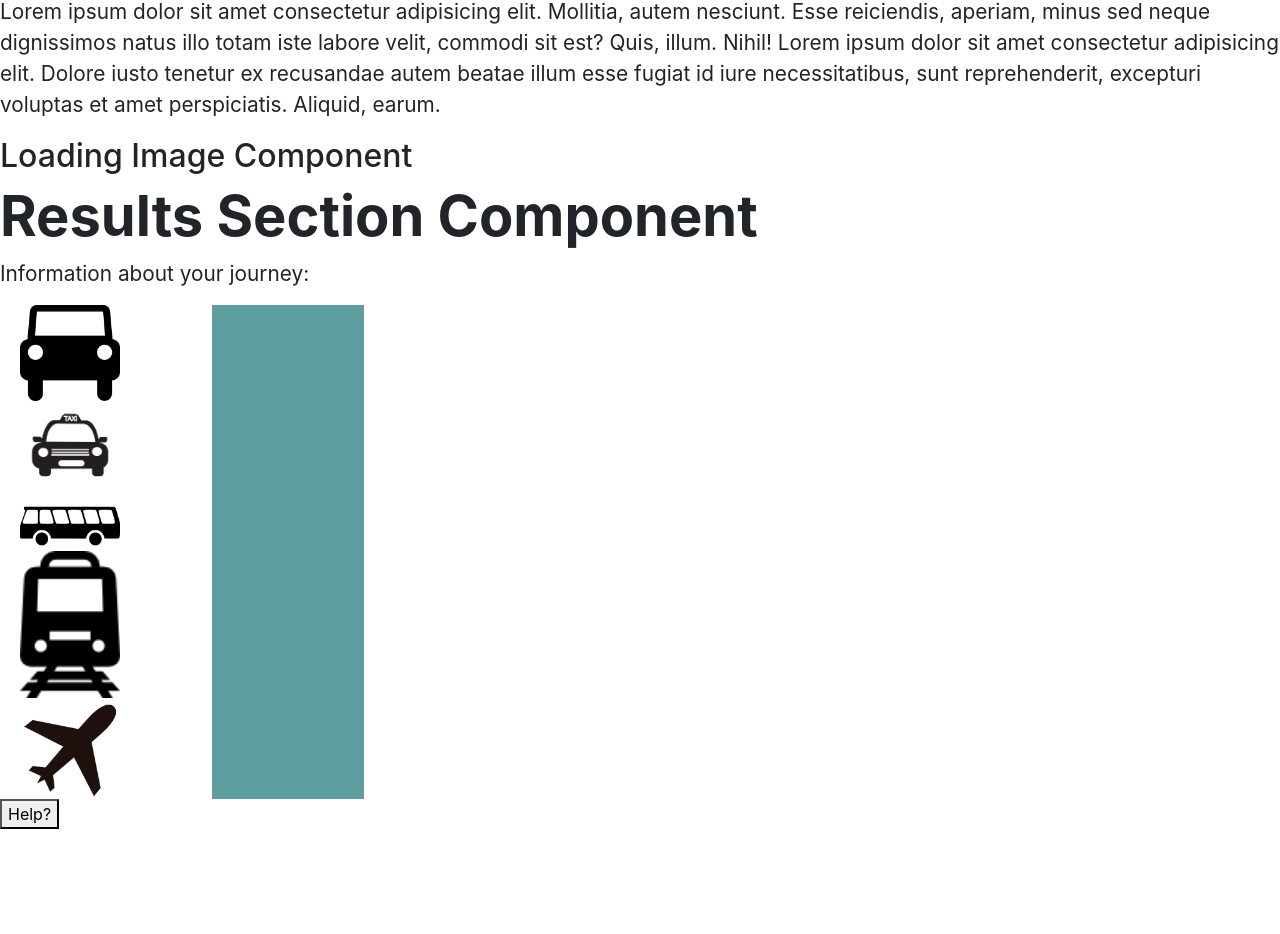
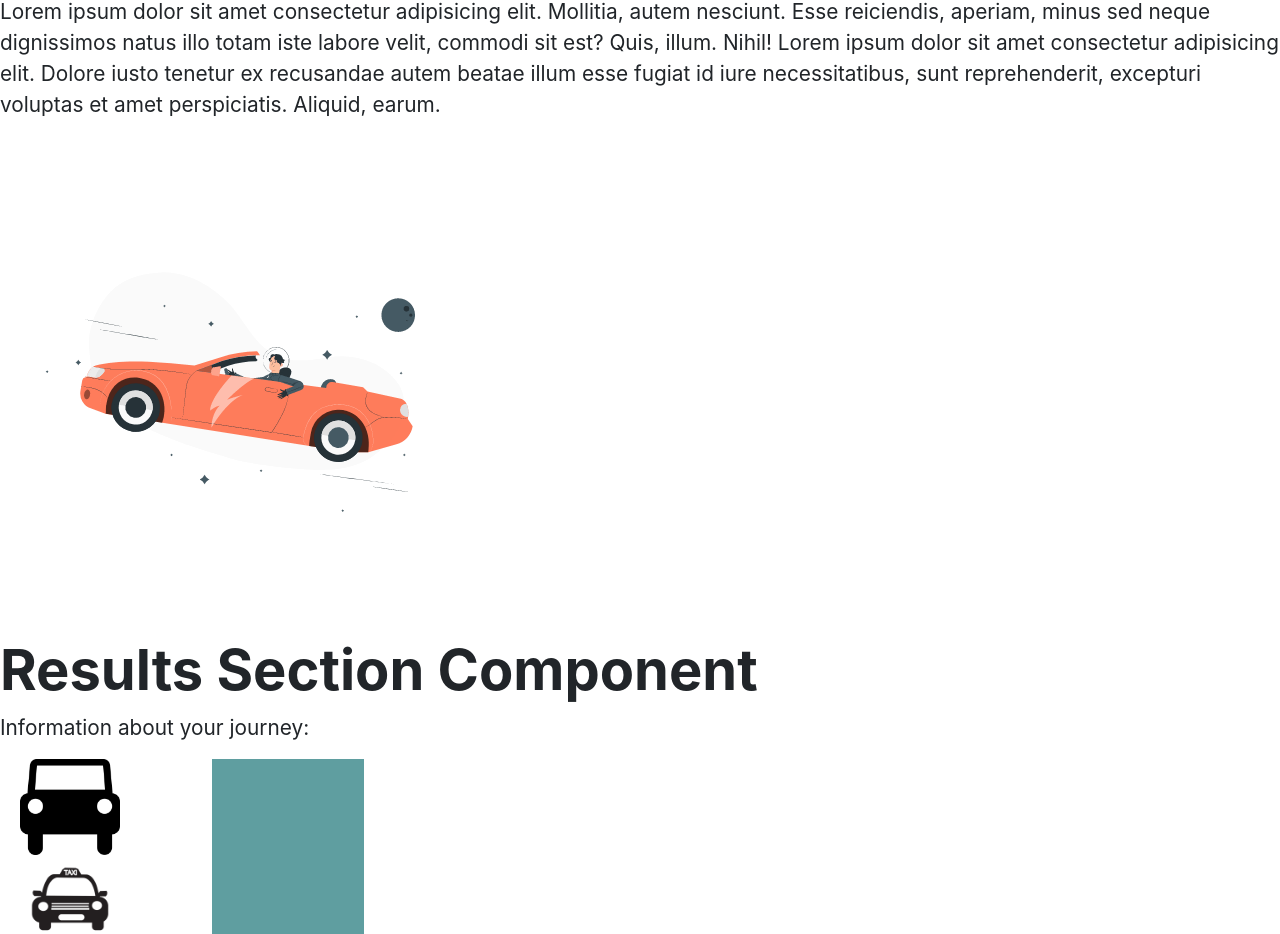
Before and after one commit to SchoolOfCode/w20_final-project-team-e, a React (Create React App) app: page / in a window 1280 px wide. Shown: the part 848-1782 px from the top of the page. Before the commit the page ends 1677 px from the top, so only its background shows below. Built offline with nearby package versions, Linux system fonts and the light colour scheme.

Commit message:
Added loading iamge with animation

```diff
--- /dev/null
+++ b/src/components/LoadingImage/LoadingImage.css
@@ -0,0 +1,4 @@
+.loading-animation {
+    width: 500px;
+    height: 500px;
+}
--- a/src/components/LoadingImage/LoadingImage.js
+++ b/src/components/LoadingImage/LoadingImage.js
@@ -1,9 +1,11 @@
 import React from "react";
+import "./LoadingImage.css"
+import loadingAnimation from "../../images/loading-animation.gif"
 
 export default function LoadingImage() {
   return (
     <div>
-      <h2>Loading Image Component</h2>
+      <img className="loading-animation" src={loadingAnimation} alt="Car moving through space" />
     </div>
   );
-}
+};
```
Also changed, not shown: src/images/loading-animation.gif (added).
